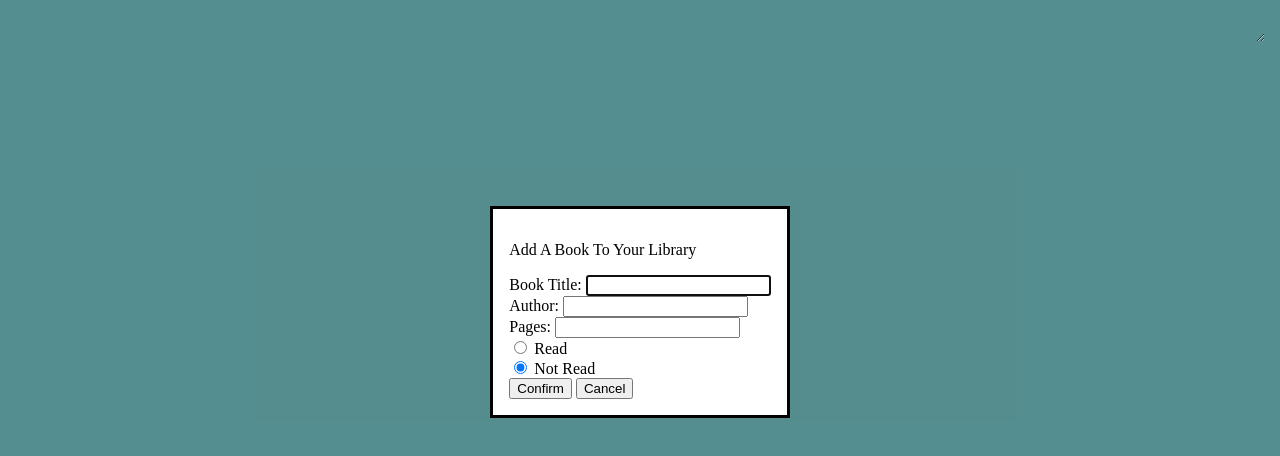
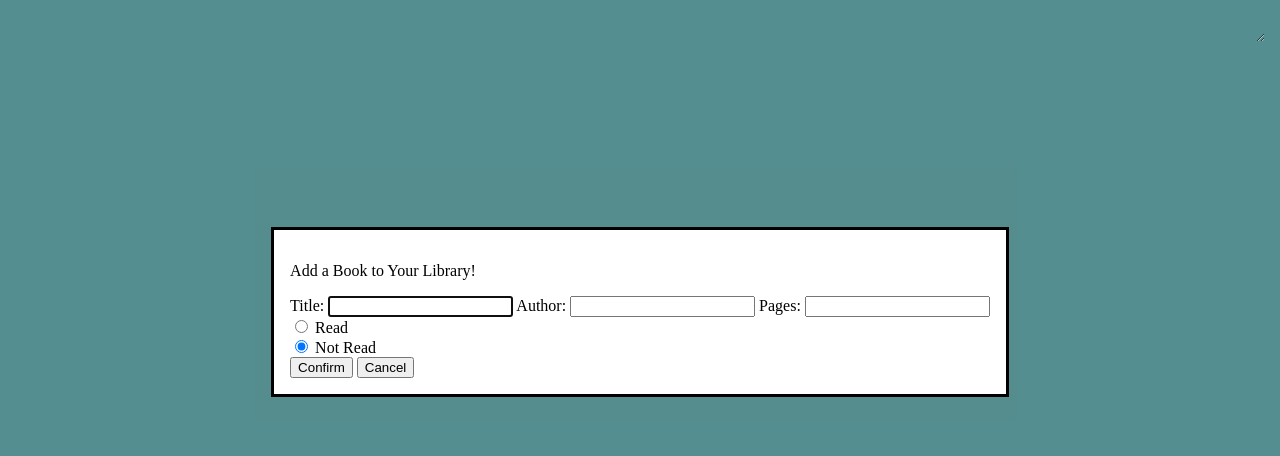
Before and after one commit to KennethECochran/library, a plain HTML site: page index.html in a window 1280 px wide. Both pictures are taken after a click on the button "Add Book". Shown: the part 88-544 px from the top of the page. Drawn offline with Linux system fonts and the light colour scheme.

Commit message:
Added div containers to allow for better form styling

```diff
--- a/index.html
+++ b/index.html
@@ -15,24 +15,28 @@
     <div id="shelves">
         <dialog id="AddBook">
             <form method="dialog">
-                <p>Add A Book To Your Library</p>
-                <label for="title">Book Title:</label>
+                <p>Add a Book to Your Library!</p>
+                <label for="title">Title:</label>
                 <input type="text" id="title" name="title">
-                <div>
+
                     <label for="author">Author:</label>
                     <input type="text" id="author" name="author">
-                </div>
+
                     <label for="pageNum">Pages:</label>
                     <input type="number" id="pageNum" name="pageNum">
-                <div>
+
+                    <div class="radioButtons">
+                        <div class="top">
                             <input type="radio" id="hasRead" name="readStatus" value="True">
                             <label for="hasRead">Read</label>
                         </div>
-                <div>
+
+                        <div class="bottom">
                             <input type="radio" id="notRead" name="readStatus" value="False" checked>
                             <label for="notRead">Not Read</label>
                         </div>
-                <div>
+                    </div>
+                <div class="buttonContainer">
                     <button id="confirmBtn" value="default">Confirm</button>
                     <button id="cancel">Cancel</button>
                 </div>
```
Lines whose indentation alone changed are shown as unchanged.
